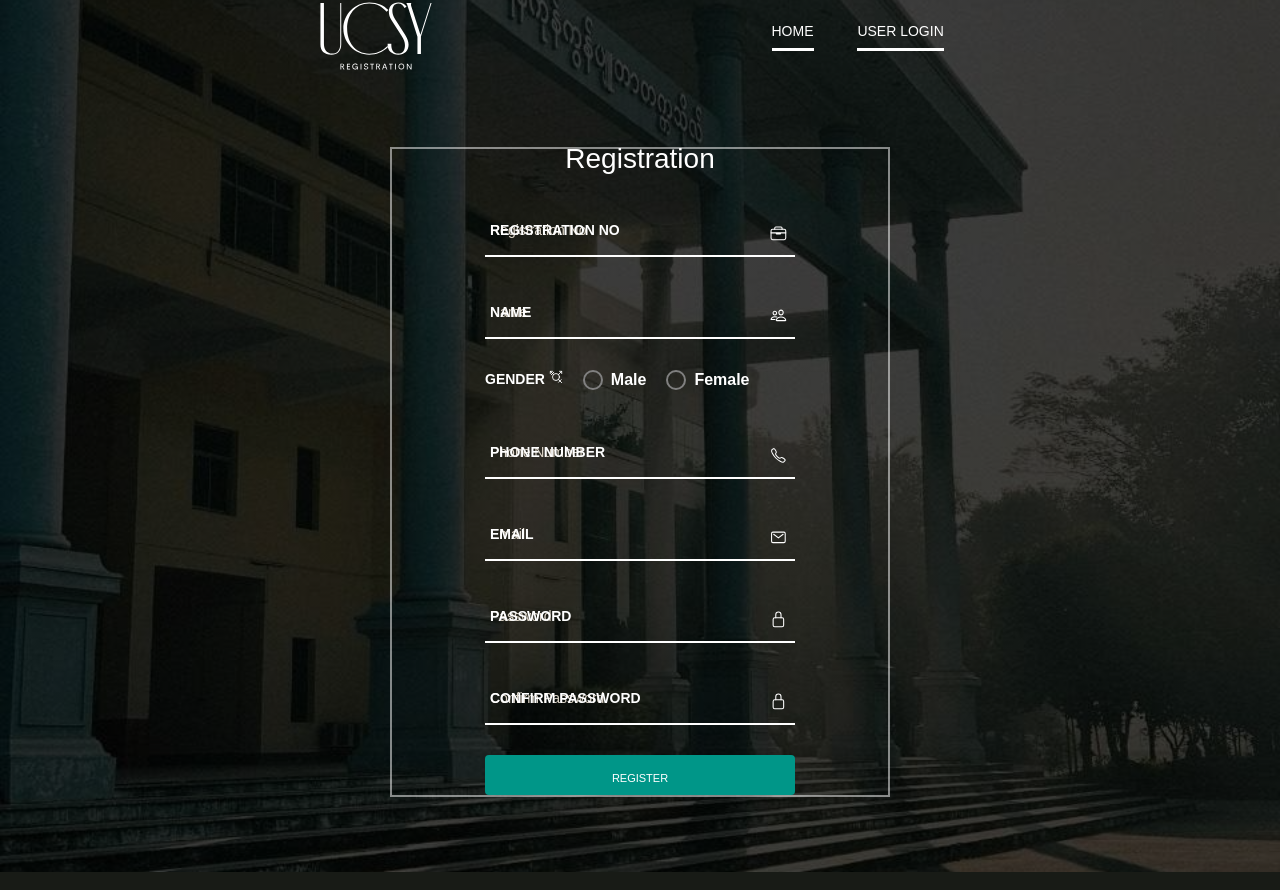
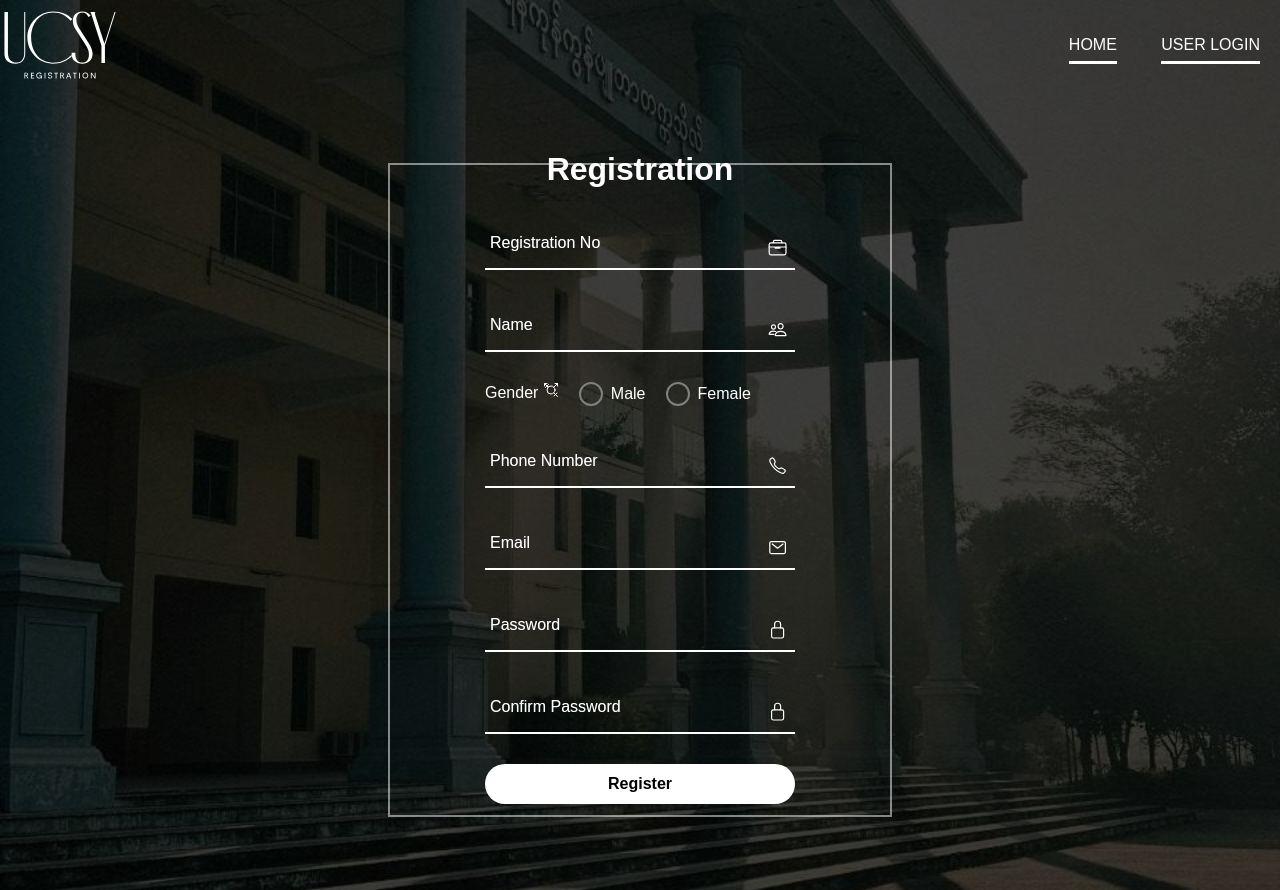
Before and after one commit to Kaung10/Hostel-Management, a PHP site: page /registration.php in a window 1280 px wide. Run offline with PHP 8.4, Linux system fonts and the light colour scheme.

Commit message:
registration form is repaired

```diff
--- a/registration.php
+++ b/registration.php
@@ -3,13 +3,13 @@ session_start();
 include('includes/config.php');
 if(isset($_POST['submit']))
 {
-    $regno = $_POST['regno'];
-    $name = $_POST['name'];
-    $gender = $_POST['gender'];
-    $contactno = $_POST['contact'];
-    $emailid = $_POST['email'];
-    $password = $_POST['password'];
+$regno=$_POST['regno'];
+$name=$_POST['name'];
 
+$gender=$_POST['gender'];
+$contactno=$_POST['contact'];
+$emailid=$_POST['email'];
+$password=$_POST['password'];
 	$result ="SELECT count(*) FROM userRegistration WHERE email=? || regNo=?";
 		$stmt = $mysqli->prepare($result);
 		$stmt->bind_param('ss',$email,$regno);
@@ -24,10 +24,9 @@ echo"<script>alert('Registration number or email id already registered.');</scri
 
 try
 {
-
-$query = "insert into userRegistration(regNo, name, gender, contactNo, email, password) values(?, ?, ?, ?, ?, ?)";
+	$query="insert into  userRegistration(regNo,name,gender,contactNo,email,password) values(?,?,?,?,?,?)";
 $stmt = $mysqli->prepare($query);
-$rc = $stmt->bind_param('sssiss', $regno, $name, $gender, $contactno, $emailid, $password);
+$rc=$stmt->bind_param('sssiss',$regno,$name,$gender,$contactno,$emailid,$password);
 $stmt->execute();
 echo"<script>alert('Student Succssfully register');</script>";
 
@@ -35,12 +34,10 @@ echo"<script>window.location.href = 'index.php';</script>";
 }
 catch(Exception $e)
 {
-    echo "<script>alert('Error: " . $e->getMessage() . "');</script>";
-}
-
+	echo "<script>alert('Error! Duplicate Email detected.')</script>";
 }
 }
-
+}
 ?>
 
 <!DOCTYPE html>
@@ -53,14 +50,6 @@ catch(Exception $e)
 	<meta name="author" content="">
 	<meta name="theme-color" content="#3e454c">
     <title>Student Registration Form</title>
-    <link rel="stylesheet" href="css/font-awesome.min.css">
-	<link rel="stylesheet" href="css/bootstrap.min.css">
-	<link rel="stylesheet" href="css/dataTables.bootstrap.min.css">
-	<link rel="stylesheet" href="css/bootstrap-social.css">
-	<link rel="stylesheet" href="css/bootstrap-select.css">
-	<link rel="stylesheet" href="css/fileinput.min.css">
-	<link rel="stylesheet" href="css/awesome-bootstrap-checkbox.css">
-
    <link rel="stylesheet" href="stylev2.css">
    <!-- <link rel="stylesheet" href="css/style.css"> -->
    <script type="text/javascript" src="js/jquery-1.11.3-jquery.min.js"></script>
@@ -69,54 +58,13 @@ catch(Exception $e)
 <script type="text/javascript">
 function valid()
 {
-
-    var password = document.registration.password.value;
-    var confirmPassword = document.registration.cpassword.value;
-
-    if (password.length < 8) {
-        alert("Password must be at least 8 characters long!");
-        document.registration.password.focus();
-        return false;
-    }
-
-    var lowerCaseLetters = /[a-z]/g;
-    if (!password.match(lowerCaseLetters)) {
-        alert("Password must contain at least one lowercase letter!");
-        document.registration.password.focus();
-        return false;
-    }
-
-    var upperCaseLetters = /[A-Z]/g;
-    if (!password.match(upperCaseLetters)) {
-        alert("Password must contain at least one uppercase letter!");
-        document.registration.password.focus();
-        return false;
-    }
-
-    var numbers = /[0-9]/g;
-    if (!password.match(numbers)) {
-        alert("Password must contain at least one number!");
-        document.registration.password.focus();
-        return false;
-    }
-
-    if (password !== confirmPassword) {
-        alert("Password and Confirm Password do not match!");
-        document.registration.cpassword.focus();
-        return false;
-    }
-
-    return true;
-
-
-
-// if(document.registration.password.value!= document.registration.cpassword.value)
-// {
-// alert("Password and Re-Type Password Field do not match  !!");
-// document.registration.cpassword.focus();
-// return false;
-// }
-// return true;
+if(document.registration.password.value!= document.registration.cpassword.value)
+{
+alert("Password and Re-Type Password Field do not match  !!");
+document.registration.cpassword.focus();
+return false;
+}
+return true;
 }
 </script>
 </head>
@@ -141,18 +89,15 @@ function valid()
 					<div class="inputbox">
 					<ion-icon name="briefcase-outline"></ion-icon>
 
-<input id="regno" type="text" placeholder="Registration No" name="regno" class="form-control" required="true" pattern="YKPT-\d{5}" title="YKPT-XXXXX">
+                        <input id="regno" type="text" placeholder="Registration No " name="" class="form-control " required="true" pattern="YKPT-\d{5}" title="YKPT-XXXXX">
                         <label for="" class="text-uppercase text-sm">Registration No </label>
                     </div>
 
 					<div class="inputbox">
 					<ion-icon name="people-outline"></ion-icon>
-                        <input id="fname" type="text" placeholder="Name" name="name" class="form-control " required="true">
+                        <input id="" type="text" placeholder="Name" name="fname" class="form-control " required="true">
                         <label for="" class="text-uppercase text-sm">Name</label>
                     </div>
-
-
-
 					<div class="gender-selection">
                     <label for="" class="text-uppercase text-sm">Gender                     <ion-icon name="transgender-outline"></ion-icon>
                     </label>
@@ -166,41 +111,41 @@ function valid()
     <span class="checkmark"></span>
     Female
   </label>
+
 </div>
 
 
 
 					<div class="inputbox">
 					<ion-icon name="call-outline"></ion-icon>
-                        <input id="contactS" type="text" placeholder="Phone Number" name="contact" class="form-control mb" required="true" pattern="09[0-9]{7,9}" title="09XXXXXXXXX">
+                        <input id="" type="text" placeholder="Phone Number" name="" class="form-control mb" required="true" pattern="09[0-9]{7,9}" title="09XXXXXXXXX">
                         <label for="" class="text-uppercase text-sm">Phone Number </label>
                     </div>
 
 					<div class="inputbox">
                         <ion-icon name="mail-outline"></ion-icon>
-                        <input id="email" type="text" placeholder="Email" name="email" class="form-control mb" required="true" onBlur="checkAvailability()">
+                        <input id="email" type="text" placeholder="Email" name="emailreg" class="form-control mb" required="true">
                         <label for="" class="text-uppercase text-sm">Email</label>
                     </div>
 
                     <div class="inputbox">
                         <ion-icon name="lock-closed-outline"></ion-icon>
-                    <input id="password" type="password" placeholder="Password" name="password" class="form-control mb" required="true"required>
+                    <input id="pass" type="password" placeholder="Password" name="password" class="form-control mb" required="true"required>
+                    <!-- <input type="password" name="password" class="form-control mb" required="true" title="Enter your password"required> -->
                     <label for="" class="text-uppercase text-sm">Password</label>
                     </div>
 
 					<div class="inputbox">
                         <ion-icon name="lock-closed-outline"></ion-icon>
-                    <input id="cpassword" type="password" placeholder="Confirm Password" name="cpassword" class="form-control mb" required="true"required>
+                    <input id="pass" type="password" placeholder="Confirm Password" name="password" class="form-control mb" required="true"required>
                     <!-- <input type="password" name="password" class="form-control mb" required="true" title="Enter your password"required> -->
                     <label for="" class="text-uppercase text-sm">Confirm Password</label>
                     </div>
 
 
-                    <!-- <div class="forget">
-                        <label for=""><input type="checkbox">Accept<a href=".php" class="text-light"> all informations</a></label>
-                    </div>
-					 -->
-                    <button type="submit" name="submit" value="login" class="btn btn-primary" >Register </button>
+
+
+                    <button type="submit" name="login" value="login" >Register</button>
                     <div class="register">    </div>
 
                 </form>
@@ -275,7 +220,53 @@ alert('error');
 
 		<!-- Add this script inside the head section of your HTML -->
 
+function valid() {
+    // Other validation code...
 
+    var password = document.registration.password.value;
+    var confirmPassword = document.registration.cpassword.value;
+
+    // Password should be at least 8 characters long
+    if (password.length < 8) {
+        alert("Password must be at least 8 characters long!");
+        document.registration.password.focus();
+        return false;
+    }
+
+    // Password should contain at least one lowercase letter
+    var lowerCaseLetters = /[a-z]/g;
+    if (!password.match(lowerCaseLetters)) {
+        alert("Password must contain at least one lowercase letter!");
+        document.registration.password.focus();
+        return false;
+    }
+
+    // Password should contain at least one uppercase letter
+    var upperCaseLetters = /[A-Z]/g;
+    if (!password.match(upperCaseLetters)) {
+        alert("Password must contain at least one uppercase letter!");
+        document.registration.password.focus();
+        return false;
+    }
+
+    // Password should contain at least one number
+    var numbers = /[0-9]/g;
+    if (!password.match(numbers)) {
+        alert("Password must contain at least one number!");
+        document.registration.password.focus();
+        return false;
+    }
+
+    // Password should match the confirmed password
+    if (password !== confirmPassword) {
+        alert("Password and Confirm Password do not match!");
+        document.registration.cpassword.focus();
+        return false;
+    }
+
+    // Other validation code...
+    return true;
+}
 
 
     </script>
@@ -308,4 +299,9 @@ return true;
 		cursor: pointer;
 	}
 </style>
+
+
+
+
+
 </html>
```
